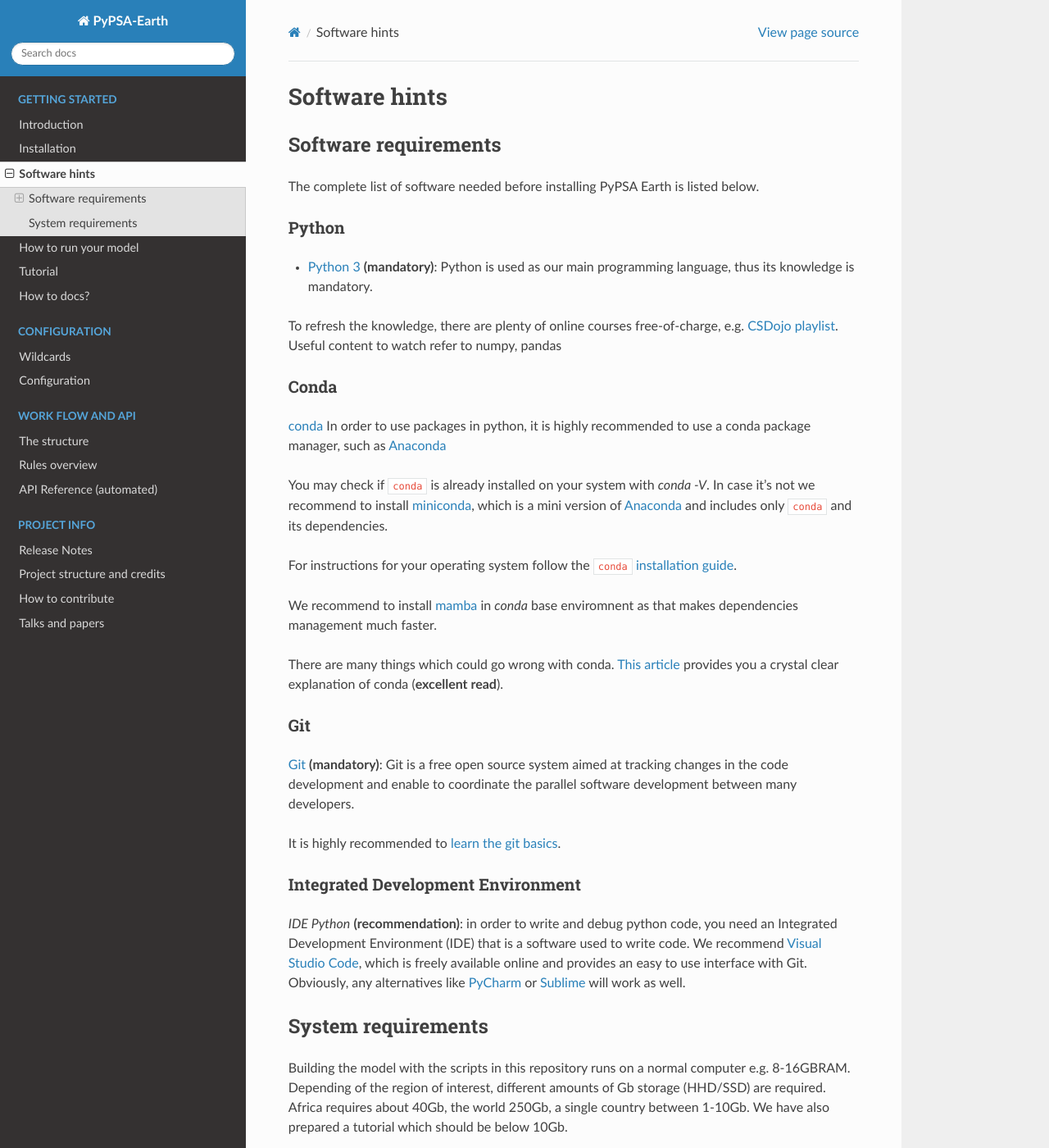
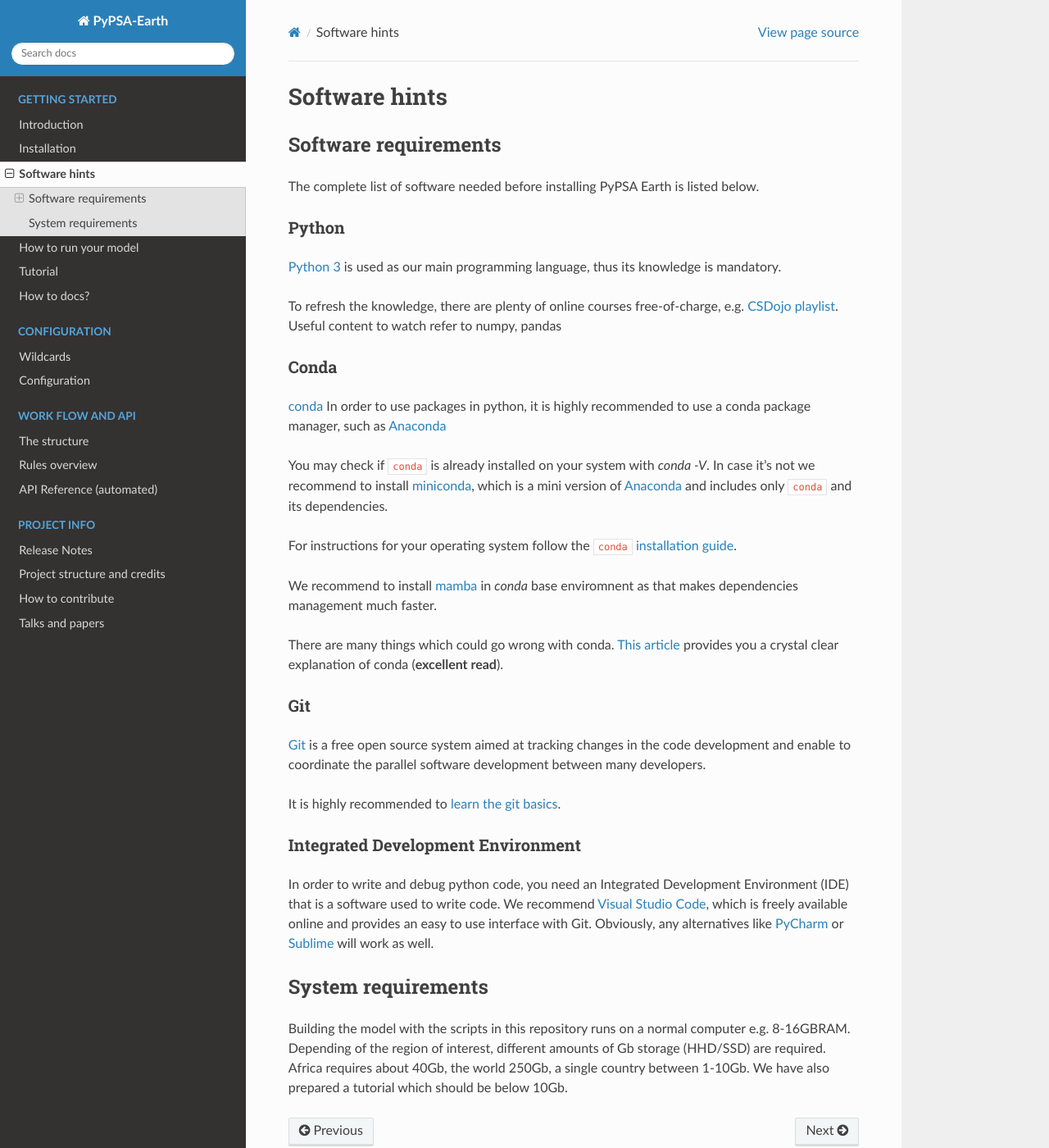
Before and after one commit to pypsa-meets-earth/pypsa-earth, a Sphinx documentation site: the page built from doc/software_hints.rst, in a window 1280 px wide and 1400 px high. Shown: the whole window at 82% size. Built offline with Sphinx 7.4.7 and the Read the Docs theme 2.0.0, drawn with Linux system fonts in a browser that asks for light colours; pages that are not in the unit, such as notebooks, are missing from menus; the version number could not be read and is left out.

Commit message:
Fix format

```diff
--- a/doc/software_hints.rst
+++ b/doc/software_hints.rst
@@ -18,7 +18,7 @@ The complete list of software needed before installing PyPSA Earth is listed bel
 Python
 -----------------------------------
 
-- `Python 3 <https://www.python.org/>`_ **(mandatory)**: Python is used as our main programming language, thus its knowledge is mandatory.
+`Python 3 <https://www.python.org/>`_ is used as our main programming language, thus its knowledge is mandatory.
 
 .. TODO Add installation instructions
 
@@ -40,7 +40,7 @@ There are many things which could go wrong with conda. `This article <https://to
 Git
 -----------------------------------
 
-`Git <https://git-scm.com/>`__ **(mandatory)**: Git is a free open source system aimed at tracking changes in the code development and enable to coordinate the parallel software development between many developers.
+`Git <https://git-scm.com/>`__ is a free open source system aimed at tracking changes in the code development and enable to coordinate the parallel software development between many developers.
 
 It is highly recommended to `learn the git basics <https://git-scm.com/doc>`_.
 
@@ -57,7 +57,7 @@ It is highly recommended to `learn the git basics <https://git-scm.com/doc>`_.
 Integrated Development Environment
 -----------------------------------
 
-`IDE Python` **(recommendation)**: in order to write and debug python code, you need an Integrated Development Environment (IDE) that is a software used to write code. We recommend `Visual Studio Code <https://code.visualstudio.com/>`_, which is freely available online and provides an easy to use interface with Git. Obviously, any alternatives like `PyCharm <https://www.jetbrains.com/pycharm/>`_ or `Sublime <https://www.sublimetext.com/>`_ will work as well.
+In order to write and debug python code, you need an Integrated Development Environment (IDE) that is a software used to write code. We recommend `Visual Studio Code <https://code.visualstudio.com/>`_, which is freely available online and provides an easy to use interface with Git. Obviously, any alternatives like `PyCharm <https://www.jetbrains.com/pycharm/>`_ or `Sublime <https://www.sublimetext.com/>`_ will work as well.
 
 
 System requirements
```
